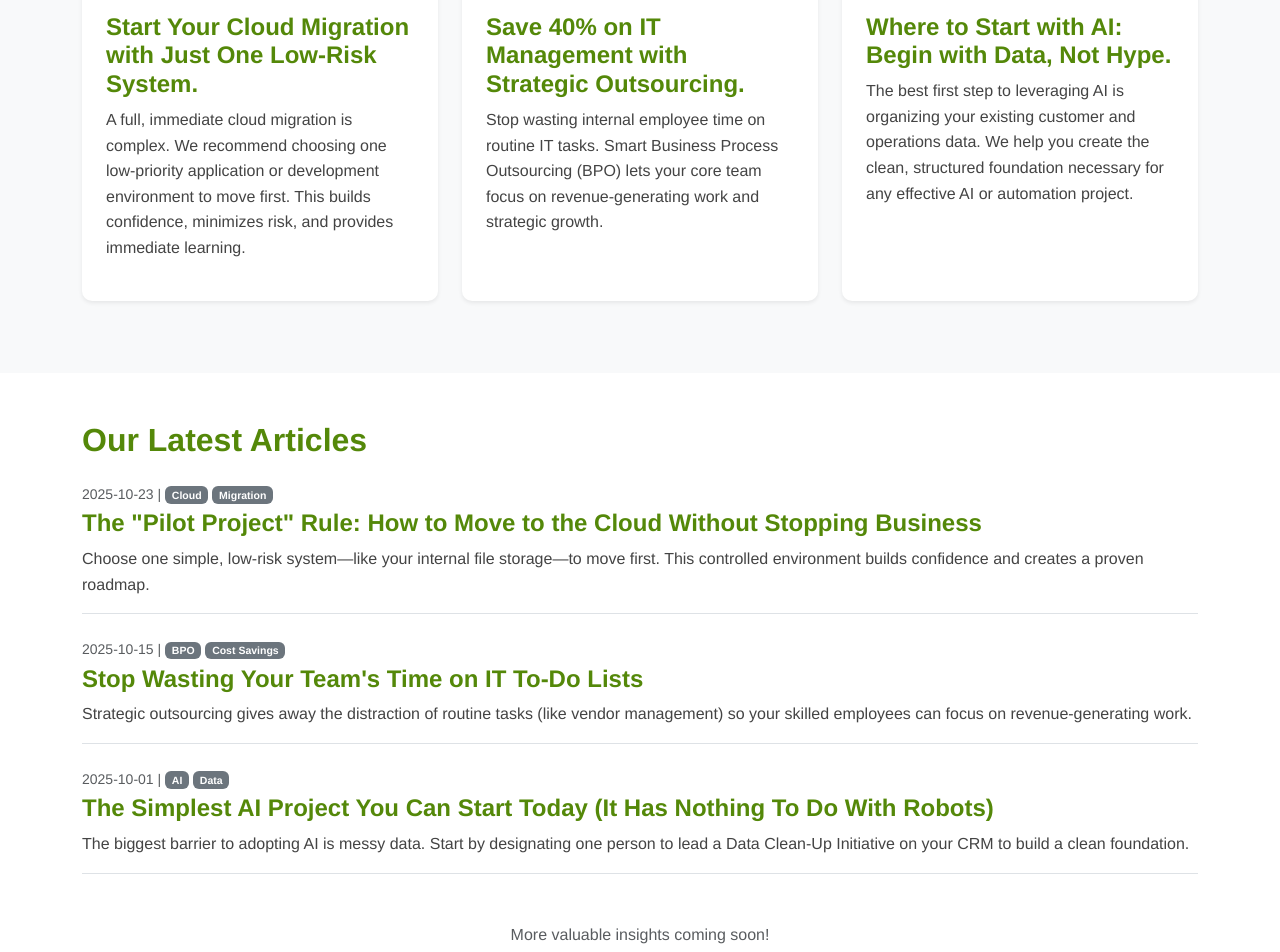
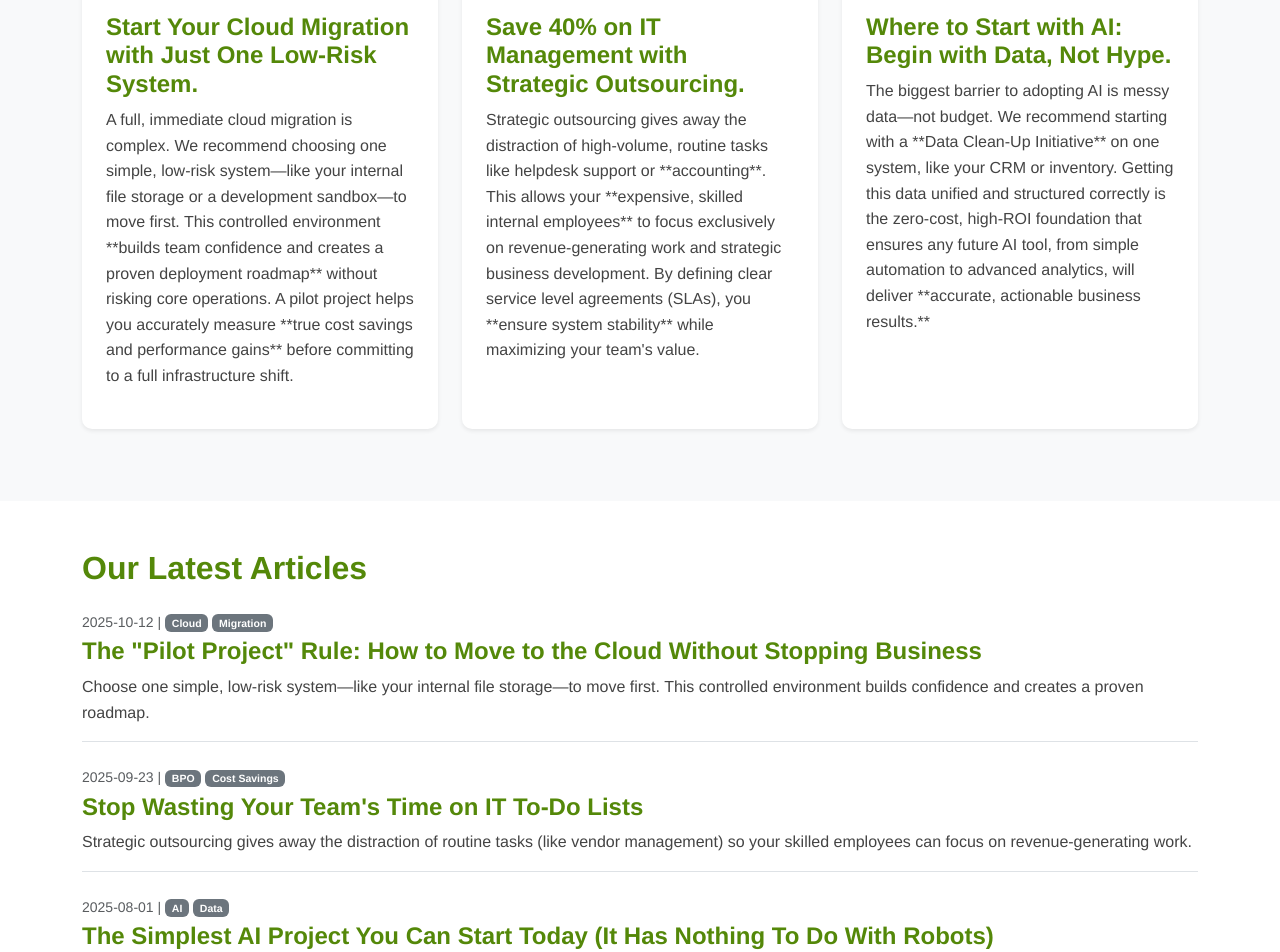
Before and after one commit to LHE2LAXAdmin/lhe2lax-website, a plain HTML site: page blog.html in a window 1280 px wide. Shown: the part 803-1755 px from the top of the page. Drawn offline with nearby package versions, Linux system fonts and the light colour scheme.

Commit message:
FEAT: Final Blog Content Update.  Updated blog.html to include final date changes (2025-10-12, 2025-09-23, 2025-08-01) and expanded/revised all three published post summaries. The outsourcing tip was updated to specifically mention "accounting" for clarity.

```diff
--- a/blog.html
+++ b/blog.html
@@ -42,7 +42,7 @@
                             <img src="images/tip-cloud.png" class="img-fluid rounded" alt="Graphic for Cloud Migration Tip">
                         </div>
                         <h4 class="fw-bold" style="color: var(--bs-accent-color);">Start Your Cloud Migration with Just One Low-Risk System.</h4>
-                        <p>A full, immediate cloud migration is complex. We recommend choosing one low-priority application or development environment to move first. This builds confidence, minimizes risk, and provides immediate learning.</p>
+                        <p>A full, immediate cloud migration is complex. We recommend choosing one simple, low-risk system—like your internal file storage or a development sandbox—to move first. This controlled environment **builds team confidence and creates a proven deployment roadmap** without risking core operations. A pilot project helps you accurately measure **true cost savings and performance gains** before committing to a full infrastructure shift.</p>
                     </div>
                 </div>
                 <div class="col-md-4 mb-4">
@@ -51,7 +51,7 @@
                             <img src="images/tip-outsourcing.png" class="img-fluid rounded" alt="Graphic for Outsourcing Tip">
                         </div>
                         <h4 class="fw-bold" style="color: var(--bs-accent-color);">Save 40% on IT Management with Strategic Outsourcing.</h4>
-                        <p>Stop wasting internal employee time on routine IT tasks. Smart Business Process Outsourcing (BPO) lets your core team focus on revenue-generating work and strategic growth.</p>
+                        <p>Strategic outsourcing gives away the distraction of high-volume, routine tasks like helpdesk support or **accounting**. This allows your **expensive, skilled internal employees** to focus exclusively on revenue-generating work and strategic business development. By defining clear service level agreements (SLAs), you **ensure system stability** while maximizing your team's value.</p>
                     </div>
                 </div>
                 <div class="col-md-4 mb-4">
@@ -60,7 +60,7 @@
                             <img src="images/tip-ai.png" class="img-fluid rounded" alt="Graphic for AI Tip">
                         </div>
                         <h4 class="fw-bold" style="color: var(--bs-accent-color);">Where to Start with AI: Begin with Data, Not Hype.</h4>
-                        <p>The best first step to leveraging AI is organizing your existing customer and operations data. We help you create the clean, structured foundation necessary for any effective AI or automation project.</p>
+                        <p>The biggest barrier to adopting AI is messy data—not budget. We recommend starting with a **Data Clean-Up Initiative** on one system, like your CRM or inventory. Getting this data unified and structured correctly is the zero-cost, high-ROI foundation that ensures any future AI tool, from simple automation to advanced analytics, will deliver **accurate, actionable business results.**</p>
                     </div>
                 </div>
             </div>
@@ -71,7 +71,7 @@
         <h2 class="fw-bold mb-4" style="color: var(--bs-accent-color);">Our Latest Articles</h2>
 
         <div class="border-bottom pb-3 mb-4 blog-post-item">
-            <p class="text-muted small mb-1">2025-10-23 | <span class="badge bg-secondary">Cloud</span> <span class="badge bg-secondary">Migration</span></p>
+            <p class="text-muted small mb-1">2025-10-12 | <span class="badge bg-secondary">Cloud</span> <span class="badge bg-secondary">Migration</span></p>
             <h3 class="h4 fw-bold">
                 <a href="#" class="text-decoration-none" style="color: var(--bs-accent-color);">The "Pilot Project" Rule: How to Move to the Cloud Without Stopping Business</a>
             </h3>
@@ -79,7 +79,7 @@
         </div>
 
         <div class="border-bottom pb-3 mb-4 blog-post-item">
-            <p class="text-muted small mb-1">2025-10-15 | <span class="badge bg-secondary">BPO</span> <span class="badge bg-secondary">Cost Savings</span></p>
+            <p class="text-muted small mb-1">2025-09-23 | <span class="badge bg-secondary">BPO</span> <span class="badge bg-secondary">Cost Savings</span></p>
             <h3 class="h4 fw-bold">
                 <a href="#" class="text-decoration-none" style="color: var(--bs-accent-color);">Stop Wasting Your Team's Time on IT To-Do Lists</a>
             </h3>
@@ -87,7 +87,7 @@
         </div>
 
         <div class="border-bottom pb-3 mb-4 blog-post-item">
-            <p class="text-muted small mb-1">2025-10-01 | <span class="badge bg-secondary">AI</span> <span class="badge bg-secondary">Data</span></p>
+            <p class="text-muted small mb-1">2025-08-01 | <span class="badge bg-secondary">AI</span> <span class="badge bg-secondary">Data</span></p>
             <h3 class="h4 fw-bold">
                 <a href="#" class="text-decoration-none" style="color: var(--bs-accent-color);">The Simplest AI Project You Can Start Today (It Has Nothing To Do With Robots)</a>
             </h3>
```
